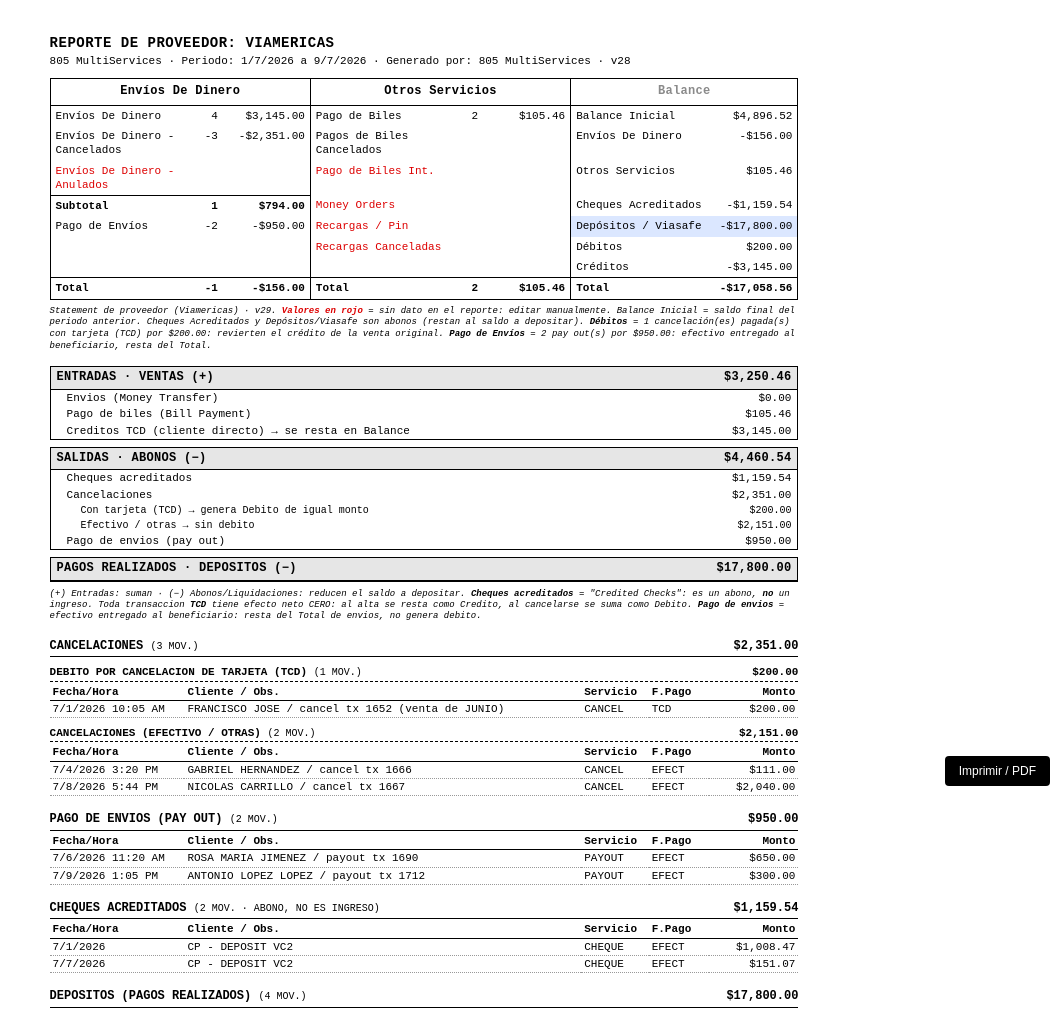
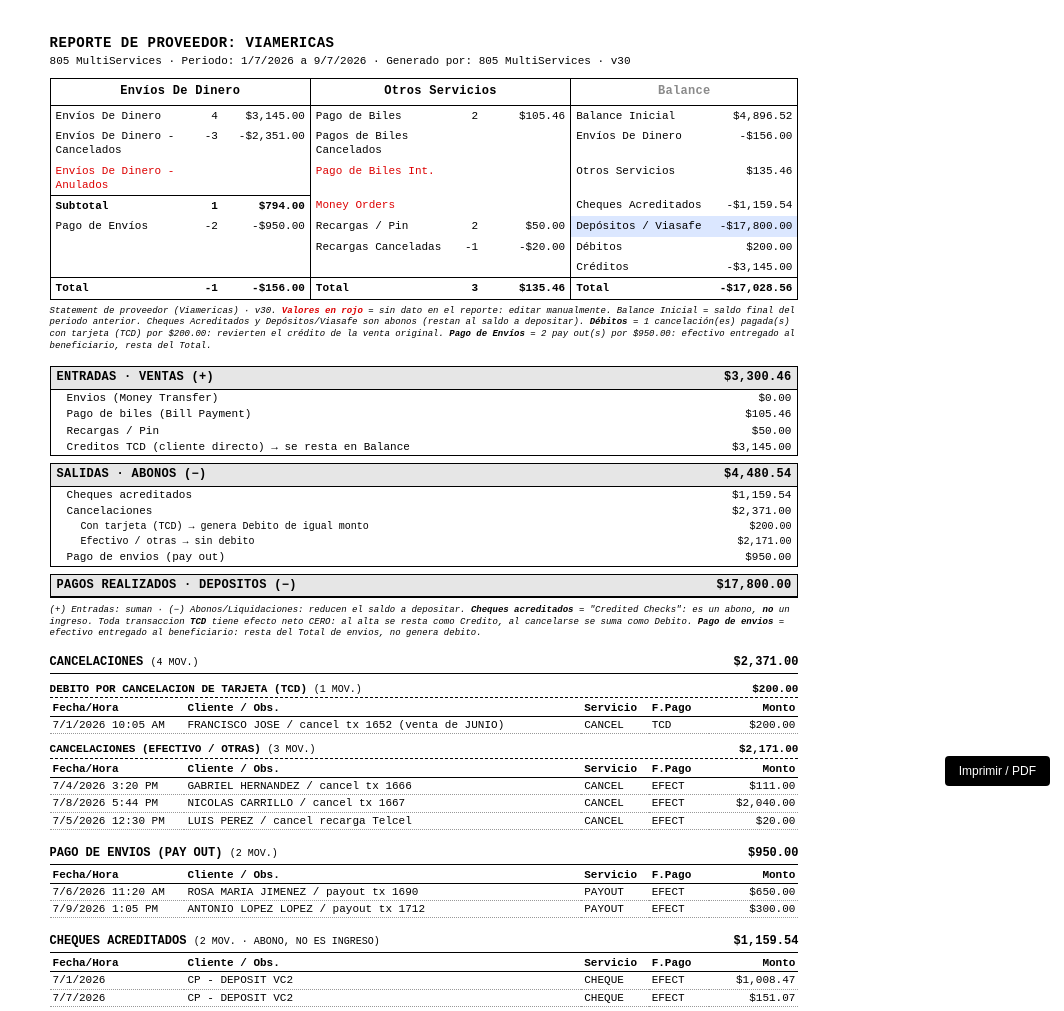
Before and after one commit to GABONEITOR51/Conglomerado, a plain HTML site: page index.html in a window 1280 px wide. Shown: the top 1011 px of the page, without its empty margins (216-1280 px from the left). Drawn offline with Linux system fonts and the light colour scheme.

Commit message:
Update index.html

```diff
--- a/index.html
+++ b/index.html
@@ -51,6 +51,7 @@
   .stmt .hl{background:#dbe7ff;-webkit-print-color-adjust:exact;print-color-adjust:exact}
   .stmt .divider{border-right:1px solid #000}
   .stmt-note{font-size:9px;font-style:italic;margin:0 0 14px;line-height:1.3}
+  .stmt-warn{font-size:10px;font-weight:bold;color:#d00;border:1px solid #d00;padding:3px 6px;margin:0 0 10px}
   /* ===================================================================== */
   .groups{margin:0 0 14px}
   .grupo{border:1.5px solid #000;margin-bottom:7px;break-inside:avoid}
@@ -106,7 +107,7 @@
 <button class="print-btn" onclick="window.print()">Imprimir / PDF</button>
 <script>
 /* =====================================================================
-   REPORTE DE PROVEEDOR (lite) - v28
+   REPORTE DE PROVEEDOR (lite) - v30
    ---------------------------------------------------------------------
    Contrato de datos (compatible con la misma Action de AppSheet):
      #d=HEADER||VENTAS||SALIDAS||CHEQUES||CANCELACIONES||PAGOS
@@ -120,74 +121,64 @@
 
    VENTAS/SALIDAS/CHEQUES: 0 fecha 1 hora 2 cliente 3 servicio
                            4 formaPago 5 monto 6 observacion 7 tipoEnvio
-   CANC:  igual + 8 tipoCancel  ("CANCELACION" | "PAY_OUT")   <-- NUEVO v28
+   CANC:  igual + 8 tipoCancel  ("CANCELACION" | "PAY_OUT")
    PAGOS: 0 fecha 1 referencia 2 monto 3 formaPago 4 observacion
 
    =====================================================================
-   NOVEDAD v28 - SEPARACION CANCELACION / PAY_OUT
+   NOVEDAD v30 - PRODUCTO "RECARGA"
    ---------------------------------------------------------------------
-   Hasta v27 la seccion CANC mezclaba dos conceptos distintos que se
-   sumaban como uno solo. Ahora el campo [TipoCancel] (idx 8) los separa:
+   El eje PRODUCTO ahora tiene 3 valores: 'mt' | 'bill' | 'rec'.
+     [TipoEnvio] contiene "recarga", "pin" o "top up" -> 'rec'
+   Lineas nuevas (columna Otros Servicios):
+     Recargas / Pin       = VENTAS, producto=rec
+     Recargas Canceladas  = CANC (tipo=CANCELACION), producto=rec
+   Total Otros Servicios = (Biles - Biles Canc) + (Recargas - Recargas Canc)
 
-     TipoCancel = "CANCELACION" -> linea "Envios De Dinero - Cancelados"
+   ANTES de v30 una recarga caia en 'mt' (todo lo que no era bill era
+   envio), o sea se sumaba a "Envios De Dinero". Eso ya no pasa.
+
+   El invariante TCD se conserva para recargas: una recarga TCD suma en
+   Otros y resta en Creditos (neto 0); su cancelacion resta en Recargas
+   Canceladas y suma en Debitos (neto 0).
+
+   PAY_OUT solo tiene sentido para money transfer. Un PAY_OUT con
+   producto bill o rec no cae en ninguna linea del statement: se muestra
+   una ALERTA en rojo en vez de perderlo en silencio.
+
+   =====================================================================
+   v28 - SEPARACION CANCELACION / PAY_OUT
+   ---------------------------------------------------------------------
+     TipoCancel = "CANCELACION" -> linea "... Cancelados"
      TipoCancel = "PAY_OUT"     -> linea "Pago de Envios"
-
-   Ambas RESTAN del Total de la columna 1, pero por razones distintas:
-     - Cancelado: la venta se deshace, nunca debio contarse.
-     - Pay out  : entregaste efectivo al beneficiario, el proveedor te lo debe.
-
-   Filas SIN [TipoCancel] (registros viejos, anteriores a la clasificacion)
-   se tratan como CANCELACION, que es como se comportaban antes.
-
-   Los Debitos TCD se calculan SOLO sobre las cancelaciones reales: un
-   pay out no revierte ningun credito de tarjeta.
+   Filas SIN [TipoCancel] se tratan como CANCELACION.
+   Los Debitos TCD se calculan SOLO sobre las cancelaciones reales.
 
    =====================================================================
    MODELO CANONICO (v27) - VALIDADO CONTRA EL STATEMENT REAL DE JULIO 2026
    ---------------------------------------------------------------------
-   Toda linea del statement de Viamericas se deriva de TRES EJES ORTOGONALES
-   aplicados a cada movimiento:
+     eje PRODUCTO     : 'mt' | 'bill' | 'rec'      <- [TipoEnvio] idx 7
+     eje LIQUIDACION  : 'card' (TCD) | 'cash'      <- [FormaPago] idx 4
+     eje SIGNO        : 'alta' (VENTAS) | 'canc'   <- seccion del payload
 
-     eje PRODUCTO     : 'mt' (money transfer) | 'bill' (bill payment)   <- campo [TipoEnvio] idx 7
-     eje LIQUIDACION  : 'card' (TCD) | 'cash' (todo lo demas)           <- campo [FormaPago]  idx 4
-     eje SIGNO        : 'alta' (VENTAS) | 'canc' (CANCELACIONES)        <- seccion del payload
+     Money Transfers            = VENTAS, producto=mt
+     Money Transfers - Canceled = CANC (CANCELACION), producto=mt
+     Pago de Envios             = CANC (PAY_OUT),     producto=mt
+     Bill Payment               = VENTAS, producto=bill
+     Bill Payment Canceled      = CANC (CANCELACION), producto=bill
+     Recargas / Pin             = VENTAS, producto=rec          <- v30
+     Recargas Canceladas        = CANC (CANCELACION), producto=rec  <- v30
+     Credits  (se RESTA)        = VENTAS, liquidacion=card
+     Debits   (se SUMA)         = CANC (CANCELACION), liquidacion=card
 
-   Derivacion de las lineas:
-     Money Transfers            = VENTAS, producto=mt
-     Money Transfers - Canceled = CANC (tipo=CANCELACION), producto=mt
-     Pago de Envios             = CANC (tipo=PAY_OUT),     producto=mt   <- v28
-     Bill Payment               = VENTAS, producto=bill
-     Bill Payment Canceled      = CANC (tipo=CANCELACION), producto=bill
-     Credits  (se RESTA)        = VENTAS, liquidacion=card
-     Debits   (se SUMA)         = CANC (tipo=CANCELACION), liquidacion=card
-
-   INVARIANTE: toda transaccion TCD tiene efecto NETO CERO sobre el saldo a
-   depositar, tanto al alta como a la cancelacion:
-     alta : +Total (MT)          - Total (Credits) = 0
-     canc : -Total (MT-Canceled) + Total (Debits)  = 0
-   Cada periodo cierra de forma INDEPENDIENTE. No hay acoplamiento temporal:
-   una venta TCD de junio cancelada en julio cuadra en ambos meses por separado.
+   INVARIANTE: toda transaccion TCD tiene efecto NETO CERO sobre el saldo.
 
    PRUEBA (statement Viamericas 07/01/2026 - 07/09/2026):
-     Money Transfers - Canceled: A28934--1652  07/01/2026  $-200.00
-     Debits - Charges: 363707208 07/01/2026
-                       "CANCEL TX# A28934--1652 PAID BY DEBIT CARD"  $200.00
-     Las otras 2 cancelaciones del periodo (1667 $-2,040 y 1666 $-111) NO
-     generan debito: fueron pagadas en efectivo.
      Balance: 4,896.52 + 31,412.06 + 105.46 - 1,159.54 - 17,800.00
               + 200.00 - 3,145.00 = 14,509.50 = "Total To Deposit" [OK]
-     Credits = {1674:400, 1683:210, 1698:1522.50, 1709:1012.50} = 3,145.00
-     y las 4 aparecen TAMBIEN en Money Transfers -> Credits es un SUBCONJUNTO
-     de MT, no una seccion paralela.
 
    REQUISITOS DE DATOS (criticos):
      1. El campo monto (idx 5) debe ser el TOTAL cobrado (envio + fee + taxes).
-        Viamericas debita/acredita el TOTAL: TX 1652 = 190.00 + 10.00 = 200.00
-        TX 1674 = 388.50 + 11.50 = 400.00. Si guardas solo el envio, todas las
-        lineas Credits/Debits quedan cortas por el fee.
-     2. HEADER[11] (debitos manuales) es SOLO para ajustes que NO son
-        cancelaciones TCD (chargebacks, multas, correcciones). Las
-        cancelaciones TCD ya se calculan solas: escribirlas a mano DUPLICA.
+     2. HEADER[11] es SOLO para ajustes que NO son cancelaciones TCD.
    ===================================================================== */
 const SEC='||', REC='~~', F='^';
 const DEMO_H = ["VIAMERICAS","1/7/2026","9/7/2026","","0","0","0","0","0","805 MultiServices","4896.52",""];
@@ -197,7 +188,9 @@ const DEMO_VENTAS=[
   ["7/8/2026","2:41 PM","VICENTE TAPIA","ENVIO/","TCD","1522.50","tx 1698","Money Transfer"],
   ["7/8/2026","4:02 PM","CORDOVA OSCAR","ENVIO/","TCD","1012.50","tx 1709","Money Transfer"],
   ["7/1/2026","9:30 AM","JESUS GONZALEZ ROMERO","ENVIO/","EFECTIVO","82.50","PG&E","Bill Paymnt"],
-  ["7/3/2026","1:15 PM","MINERVA CARRILLO ESPINO","ENVIO/","EFECTIVO","22.96","TJX","Bill Paymnt"]
+  ["7/3/2026","1:15 PM","MINERVA CARRILLO ESPINO","ENVIO/","EFECTIVO","22.96","TJX","Bill Paymnt"],
+  ["7/5/2026","12:10 PM","LUIS PEREZ","ENVIO/","EFECTIVO","20","Telcel","Recarga"],
+  ["7/7/2026","3:45 PM","MARIA SANCHEZ","ENVIO/","EFECTIVO","30","AT&T","Recarga"]
 ];
 const DEMO_SALIDAS=[];
 const DEMO_CHEQUES=[
@@ -209,7 +202,8 @@ const DEMO_CANC=[
   ["7/4/2026","3:20 PM","GABRIEL HERNANDEZ","CANCELACION","EFECTIVO","111","cancel tx 1666","Money Transfer","CANCELACION"],
   ["7/8/2026","5:44 PM","NICOLAS CARRILLO","CANCELACION","EFECTIVO","2040","cancel tx 1667","Money Transfer","CANCELACION"],
   ["7/6/2026","11:20 AM","ROSA MARIA JIMENEZ","PAYOUT","EFECTIVO","650","payout tx 1690","Money Transfer","PAY_OUT"],
-  ["7/9/2026","1:05 PM","ANTONIO LOPEZ LOPEZ","PAYOUT","EFECTIVO","300","payout tx 1712","Money Transfer","PAY_OUT"]
+  ["7/9/2026","1:05 PM","ANTONIO LOPEZ LOPEZ","PAYOUT","EFECTIVO","300","payout tx 1712","Money Transfer","PAY_OUT"],
+  ["7/5/2026","12:30 PM","LUIS PEREZ","CANCELACION","EFECTIVO","20","cancel recarga Telcel","Recarga","CANCELACION"]
 ];
 const DEMO_PAGOS=[
   ["7/1/2026","BAI Deposit Agent - ATM","3600.00","ATM",""],
@@ -258,31 +252,17 @@ function sumRows(rows,idx){
   return rows.reduce((a,r)=>a+toNum(r[idx]),0);
 }
 function money(v){return "$"+toNum(v).toLocaleString("en-US",{minimumFractionDigits:2,maximumFractionDigits:2});}
-/* =====================================================================
-   DECIMALES ORIGINALES DE APPSHEET (v29.1)
-   ---------------------------------------------------------------------
-   Los totales/subtotales del statement (sumas de varias filas) se siguen
-   mostrando con 2 decimales fijos vía money()/money2() - es lo correcto
-   para un total de dinero.
-   Pero el MONTO de cada transaccion individual (tal como llega en el
-   campo crudo de AppSheet, ej. "1522.567") se venia SIEMPRE redondeando
-   a 2 decimales por el formato fijo de money(). decimalsIn()+moneyD()
-   detectan cuantos decimales trae el campo original y los respetan en
-   las tablas de detalle (Ventas, Cancelaciones, Cheques, Pagos), en vez
-   de truncar/redondear la precision que mando AppSheet.
-   ===================================================================== */
+/* Decimales originales de AppSheet en montos individuales (v29.1). */
 function decimalsIn(raw){
   const s=(raw==null?'':(''+raw)).replace(/[^0-9.\-]/g,'');
   const m=s.match(/\.(\d+)/);
   return m ? Math.min(m[1].length,6) : 0;
 }
 function moneyD(v,decimals){
-  const d=Math.max(2,decimals||0); // nunca menos de 2, para que siga leyendose como dinero
+  const d=Math.max(2,decimals||0);
   return "$"+toNum(v).toLocaleString("en-US",{minimumFractionDigits:d,maximumFractionDigits:d});
 }
-/* money2: signo menos ANTES del $, CON centavos (v27: antes redondeaba a entero,
-   lo que hacia que la tabla no cuadrara al sumar a mano contra bTot).
-   Si el valor es 0 devuelve "" (celda en blanco, igual que el statement). */
+/* money2: signo menos ANTES del $, con centavos; 0 -> celda en blanco. */
 function money2(v){
   const n=toNum(v);
   if(Math.abs(n)<0.005) return "";
@@ -301,36 +281,27 @@ function cut(s,n){s=stripQuote(s); return s.length>n?s.slice(0,n):s;}
 /* =====================================================================
    EJES CANONICOS DE CLASIFICACION
    ===================================================================== */
-
-/* Forma de pago "TCD" = PAGO DIRECTO CLIENTE A COMPANIA (CARD):
-   el cliente paga con su propia tarjeta en la terminal del proveedor.
-   Reconoce el codigo "TCD" y la descripcion larga (con o sin emoji/tildes). */
 function esTCD(fp){
   fp=(fp==null?'':(''+fp)).toLowerCase();
   return /\btcd\b|pago directo cliente|cliente\s*directo|directo a compa/.test(fp);
 }
-/* Eje PRODUCTO: usa SOLO [TipoEnvio] (idx 7).
-   OJO: [Servicio] (idx 3) llega como "ENVIO/" para TODO (envios, biles y
-   creditos), asi que NO sirve para distinguir. */
-function ejeProducto(r){ return /bill/.test((''+(r[7]||'')).toLowerCase()) ? 'bill' : 'mt'; }
-/* Eje LIQUIDACION: como se liquida con el proveedor. */
+/* Eje PRODUCTO: usa SOLO [TipoEnvio] (idx 7). [Servicio] (idx 3) llega
+   como "ENVIO/" para todo, no sirve para distinguir.
+   v30: 'rec' para recargas. Orden: bill -> rec -> mt (default). */
+function ejeProducto(r){
+  const t=(''+(r[7]||'')).toLowerCase();
+  if(/bill/.test(t)) return 'bill';
+  if(/recarga|\bpin\b|top[\s_-]*up/.test(t)) return 'rec';
+  return 'mt';
+}
 function ejeLiquid(r){ return esTCD(r[4]) ? 'card' : 'cash'; }
-/* v28.1 - Eje TIPO DE BAJA: [TipoCancel] (idx 8) y NADA MAS.
-   Tolera "PAY_OUT", "PAY OUT", "PAYOUT", "pay-out", con o sin espacios.
-   Si idx 8 viene vacio se trata como CANCELACION (comportamiento v27).
-   OJO: NO usar el campo Servicio (idx 3) como respaldo. Ahi viene el texto
-   "CANCELACION / PAYOUT" del concepto viejo, y cualquier busqueda de
-   "payout" sobre ese campo manda TODAS las filas a Pago de Envios. */
+/* Eje TIPO DE BAJA: [TipoCancel] (idx 8) y nada mas. Vacio = CANCELACION. */
 function esPayout(r){
   const t=(''+(r[8]||'')).toLowerCase();
   return /pay[\s_-]*out/.test(t);
 }
-/* Monto normalizado: SIEMPRE positivo.
-   Sin esto, un monto negativo capturado en CANC invierte el signo dos veces
-   y rompe a la vez la linea "Cancelados" y la linea "Debitos". */
 function montoAbs(r){ return Math.abs(toNum(r[5])); }
-/* Agregador generico por ejes. prod/liq = null -> no filtra por ese eje.
-   O(n) por llamada; O(V+C) total sobre las lineas del statement. */
+/* Agregador generico por ejes. prod/liq = null -> no filtra por ese eje. */
 function agrupa(rows,prod,liq){
   const s=(rows||[]).filter(r =>
     (!prod || ejeProducto(r)===prod) && (!liq || ejeLiquid(r)===liq));
@@ -340,7 +311,8 @@ function agrupa(rows,prod,liq){
 /* ---- Clasificadores de presentacion (secciones de detalle) ---- */
 function ventaTipo(r){
   if(ejeLiquid(r)==='card') return 'credito';
-  return ejeProducto(r)==='bill' ? 'bill' : 'envio';
+  const p=ejeProducto(r);
+  return p==='bill' ? 'bill' : (p==='rec' ? 'recarga' : 'envio');
 }
 function cancTipo(r){ return ejeLiquid(r)==='card' ? 'tarjeta' : 'otra'; }
 
@@ -376,9 +348,11 @@ function subBloque(titulo,rows){
 function ventasBloques(rows){
   const env =rows.filter(r=>ventaTipo(r)==='envio');
   const bil =rows.filter(r=>ventaTipo(r)==='bill');
+  const rec =rows.filter(r=>ventaTipo(r)==='recarga');
   const cred=rows.filter(r=>ventaTipo(r)==='credito');
-  if(env.length===0 && bil.length===0 && cred.length===0) return tablaTipoA(rows);
+  if(env.length===0 && bil.length===0 && rec.length===0 && cred.length===0) return tablaTipoA(rows);
   let html=subBloque('Envios (Money Transfer)',env)+subBloque('Pago de biles (Bill Payment)',bil);
+  if(rec.length) html+=subBloque('Recargas / Pin',rec);
   if(cred.length) html+=subBloque('Creditos (cliente directo a compania)',cred);
   return html;
 }
@@ -410,7 +384,6 @@ function tablaPagos(rows){
 /* =====================================================================
    STATEMENT VIAMERICAS (tabla superior)
    ===================================================================== */
-/* ---- helpers para armar filas del grid compartido (v29) ---- */
 function stCellA(concepto,cant,monto,cls){
   const c=(cant===null||cant===undefined||cant===0)?'':(''+cant);
   return {concepto, cant:c, monto:money2(monto), cls:cls||''};
@@ -421,7 +394,6 @@ function stCellB(concepto,monto,cls){
 function gcell(col,row,cls,text){
   return `<div class="gcell ${cls}" style="grid-column:${col};grid-row:${row}">${text}</div>`;
 }
-/* Grupo con 3 sub-columnas (concepto/cant/monto): Envios (col 1-3) y Otros Servicios (col 4-6). */
 function renderGroup3(rows,colC,colN,colA,startRow,maxBody,divider){
   let h='';
   for(let i=0;i<maxBody;i++){
@@ -432,7 +404,6 @@ function renderGroup3(rows,colC,colN,colA,startRow,maxBody,divider){
   }
   return h;
 }
-/* Grupo con 2 sub-columnas (concepto/monto): Balance (col 7-8). */
 function renderGroup2(rows,colC,colA,startRow,maxBody){
   let h='';
   for(let i=0;i<maxBody;i++){
@@ -443,22 +414,19 @@ function renderGroup2(rows,colC,colA,startRow,maxBody){
   return h;
 }
 function statementTable(S,T,balIni,balIniSet,debManual,debSet){
-  /* ---- Columna 1: Envios De Dinero (Money Transfers) ----
-     v28: Subtotal = altas - cancelados.  Total = Subtotal - pay outs. */
+  /* ---- Columna 1: Envios De Dinero ---- */
   const subN=S.mtAlta.n-S.mtCanc.n, subA=S.mtAlta.s-S.mtCanc.s;
   const totN=subN-S.mtPay.n,        totA=subA-S.mtPay.s;
-  /* ---- Columna 2: Otros Servicios ---- */
-  const otrN=S.bilAlta.n-S.bilCanc.n, otrA=S.bilAlta.s-S.bilCanc.s;
-  /* ---- Columna 3: Balance ----
-     Inicial + MT + Otros - Cheques - Depositos + Debitos - Creditos */
+  /* ---- Columna 2: Otros Servicios (v30: biles + recargas) ---- */
+  const otrN=(S.bilAlta.n-S.bilCanc.n)+(S.recAlta.n-S.recCanc.n);
+  const otrA=(S.bilAlta.s-S.bilCanc.s)+(S.recAlta.s-S.recCanc.s);
+  /* ---- Columna 3: Balance ---- */
   const bEnv=totA, bOtr=otrA;
   const bChq=-T.cheques, bDep=-T.pagos;
-  const bDeb=S.debits.s+debManual;         // <-- v27: cancelaciones TCD + ajustes manuales
+  const bDeb=S.debits.s+debManual;
   const bCred=-S.credits.s;
   const bTot=toNum(balIni)+bEnv+bOtr+bChq+bDep+bDeb+bCred;
 
-  /* Filas de contenido de cada columna (v29: se arman como arrays, no HTML,
-     para poder alinearlas todas en el MISMO grid). */
   const rowsA=[
     stCellA('Envíos De Dinero',S.mtAlta.n,S.mtAlta.s),
     stCellA('Envíos De Dinero - Cancelados',S.mtCanc.n?(-S.mtCanc.n):0,-S.mtCanc.s),
@@ -471,8 +439,8 @@ function statementTable(S,T,balIni,balIniSet,debManual,debSet){
     stCellA('Pagos de Biles Cancelados',S.bilCanc.n?(-S.bilCanc.n):0,-S.bilCanc.s),
     stCellA('Pago de Biles Int.',0,0,'red'),
     stCellA('Money Orders',0,0,'red'),
-    stCellA('Recargas / Pin',0,0,'red'),
-    stCellA('Recargas Canceladas',0,0,'red')
+    stCellA('Recargas / Pin',S.recAlta.n,S.recAlta.s),
+    stCellA('Recargas Canceladas',S.recCanc.n?(-S.recCanc.n):0,-S.recCanc.s)
   ];
   const rowsC=[
     stCellB('Balance Inicial',balIni,balIniSet?'':'red'),
@@ -484,10 +452,9 @@ function statementTable(S,T,balIni,balIniSet,debManual,debSet){
     stCellB('Créditos',bCred)
   ];
 
-  /* Columnas de grid: A=1(concepto) 2(cant) 3(monto) · B=4 5 6 · C=7(concepto) 8(monto) */
-  const maxBody = Math.max(rowsA.length, rowsB.length, rowsC.length); // 7
-  const bodyStart = 2;                 // fila 1 = encabezados
-  const totalRow  = bodyStart+maxBody; // pegado justo debajo del ultimo concepto real
+  const maxBody = Math.max(rowsA.length, rowsB.length, rowsC.length);
+  const bodyStart = 2;
+  const totalRow  = bodyStart+maxBody;
 
   let html = '';
   html += gcell('1/4','1','gh divider','Envíos De Dinero');
@@ -513,8 +480,13 @@ function statementTable(S,T,balIni,balIniSet,debManual,debSet){
   const notaPay = S.mtPay.n>0
     ? ` <b>Pago de Envíos</b> = ${S.mtPay.n} pay out(s) por ${money(S.mtPay.s)}: efectivo entregado al beneficiario, resta del Total.`
     : ``;
+  /* v30: PAY_OUT de bill/recarga no cae en ninguna linea -> alerta visible */
+  const warn = S.payHuerf.n>0
+    ? `<div class="stmt-warn">ALERTA: ${S.payHuerf.n} registro(s) PAY_OUT con TipoEnvio que no es Money Transfer (${money(S.payHuerf.s)}). No se suman en ninguna línea del statement: revisa [TipoCancel] o [TipoEnvio] en AppSheet.</div>`
+    : ``;
   return `<div class="stmt">${html}</div>
-  <div class="stmt-note">Statement de proveedor (Viamericas) &middot; v29. <b style="color:#d00">Valores en rojo</b> = sin dato en el reporte: editar manualmente. Balance Inicial = saldo final del periodo anterior. Cheques Acreditados y Depósitos/Viasafe son abonos (restan al saldo a depositar). ${notaDeb}${notaPay}</div>`;
+  ${warn}
+  <div class="stmt-note">Statement de proveedor (Viamericas) &middot; v30. <b style="color:#d00">Valores en rojo</b> = sin dato en el reporte: editar manualmente. Balance Inicial = saldo final del periodo anterior. Cheques Acreditados y Depósitos/Viasafe son abonos (restan al saldo a depositar). ${notaDeb}${notaPay}</div>`;
 }
 
 /* ===================================================================== */
@@ -533,26 +505,29 @@ function fileProv(s){
 function render(P){
   const H=P.H, g=i=>H[i]!==undefined?H[i]:"";
 
-  /* ---- v28: separar la seccion CANC por [TipoCancel] (idx 8) ---- */
   const CANC_PAY  = (P.CANC||[]).filter(r=>  esPayout(r));
   const CANC_REAL = (P.CANC||[]).filter(r=> !esPayout(r));
 
-  /* ---- DERIVACION DE LAS LINEAS DEL STATEMENT (modelo de 3 ejes) ---- */
   const S={
     mtAlta : agrupa(P.VENTAS, 'mt',  null),
     mtCanc : agrupa(CANC_REAL,'mt',  null),
-    mtPay  : agrupa(CANC_PAY, 'mt',  null),   // v28: Pago de Envios
+    mtPay  : agrupa(CANC_PAY, 'mt',  null),
     bilAlta: agrupa(P.VENTAS, 'bill',null),
     bilCanc: agrupa(CANC_REAL,'bill',null),
-    credits: agrupa(P.VENTAS,  null,'card'),  // se RESTA
-    debits : agrupa(CANC_REAL, null,'card')   // se SUMA (solo cancelaciones reales)
+    recAlta: agrupa(P.VENTAS, 'rec', null),   // v30: Recargas / Pin
+    recCanc: agrupa(CANC_REAL,'rec', null),   // v30: Recargas Canceladas
+    credits: agrupa(P.VENTAS,  null,'card'),
+    debits : agrupa(CANC_REAL, null,'card')
   };
+  /* v30: PAY_OUT que no es money transfer (no entra a ninguna linea) */
+  const huerf = CANC_PAY.filter(r=>ejeProducto(r)!=='mt');
+  S.payHuerf = { n:huerf.length, s:sumAbs(huerf), rows:huerf };
 
-  /* ---- Totales de las secciones de detalle ---- */
   const T={
     ventas:    sumAbs(P.VENTAS),
     ventasEnv: sumAbs(P.VENTAS.filter(r=>ventaTipo(r)==='envio')),
     ventasBil: sumAbs(P.VENTAS.filter(r=>ventaTipo(r)==='bill')),
+    ventasRec: sumAbs(P.VENTAS.filter(r=>ventaTipo(r)==='recarga')),
     ventasCred:S.credits.s,
     salidas:   sumAbs(P.SALIDAS),
     cheques:   sumAbs(P.CHEQUES),
@@ -563,7 +538,6 @@ function render(P){
     pagos:     (P.PAGOS||[]).reduce((a,r)=>a+Math.abs(toNum(r[2])),0)
   };
 
-  /* Balance Inicial (idx 10) y Debitos manuales (idx 11): opcionales. */
   const balIniSet = H[10]!==undefined && (''+H[10]).trim()!=='';
   const balIni    = toNum(H[10]);
   const debSet    = H[11]!==undefined && (''+H[11]).trim()!=='';
@@ -572,13 +546,14 @@ function render(P){
   document.title = `${fileProv(g(0))}_${fileDate(g(1))}_${fileDate(g(2))}`;
   document.getElementById("sheet").innerHTML=`
   <h1>Reporte de proveedor: ${esc(g(0)||'PROVEEDOR')}</h1>
-  <div class="sub">805 MultiServices &middot; Periodo: ${esc(cleanDT(g(1)))} a ${esc(cleanDT(g(2)))} &middot; Generado por: ${esc(g(9)||'-')} &middot; v28</div>
+  <div class="sub">805 MultiServices &middot; Periodo: ${esc(cleanDT(g(1)))} a ${esc(cleanDT(g(2)))} &middot; Generado por: ${esc(g(9)||'-')} &middot; v30</div>
   ${statementTable(S,T,balIni,balIniSet,debManual,debSet)}
   <div class="groups">
     <div class="grupo">
       <div class="ghdr"><span>Entradas &middot; Ventas (+)</span><span class="gt">${money(T.ventas)}</span></div>
       <div class="grow l1"><span>Envios (Money Transfer)</span><span>${money(T.ventasEnv)}</span></div>
       <div class="grow l1"><span>Pago de biles (Bill Payment)</span><span>${money(T.ventasBil)}</span></div>
+      <div class="grow l1"><span>Recargas / Pin</span><span>${money(T.ventasRec)}</span></div>
       ${T.ventasCred>0 ? `<div class="grow l1"><span>Creditos TCD (cliente directo) &rarr; se resta en Balance</span><span>${money(T.ventasCred)}</span></div>` : ``}
     </div>
     <div class="grupo">
```
